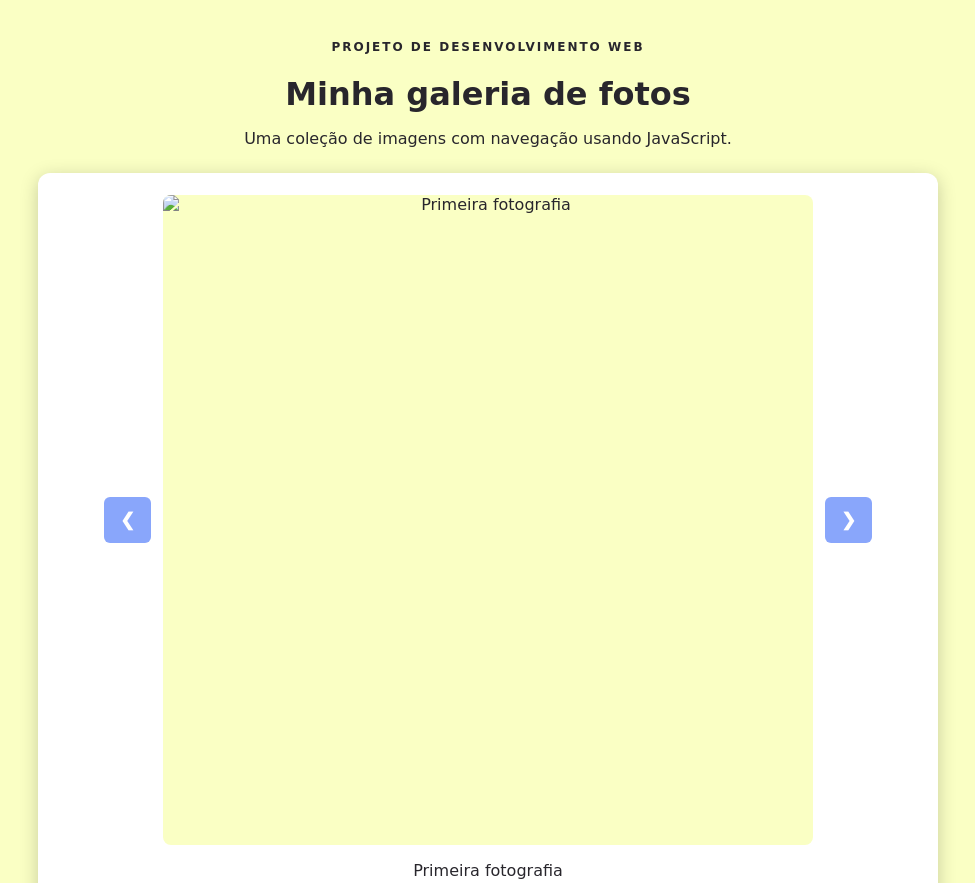
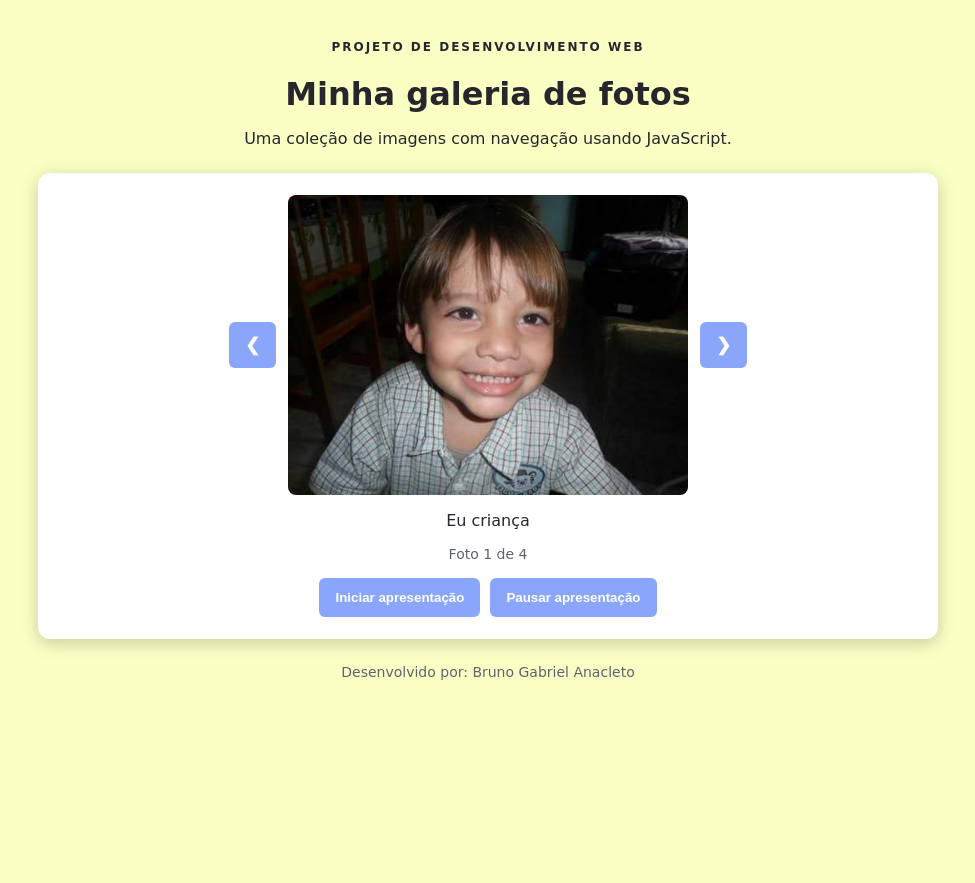
Before and after one commit to bruno-ganacleto/GaleriaInterativaCTW, a plain HTML site: page index.html in a window 1280 px wide. Shown: the top 883 px of the page, without its empty margins (152-1127 px from the left). After the commit the page ends 800 px from the top, so only its background shows below. Drawn offline with Linux system fonts and the light colour scheme.

Commit message:
Adicionei as imagens

```diff
--- a/script.js
+++ b/script.js
@@ -1,9 +1,9 @@
 // 1. Lista de imagens e legendas que serão exibidas.
 const fotos = [
-  { arquivo: "images/image1.jpeg", legenda: "Primeira fotografia" },
-  { arquivo: "images/image2.jpeg", legenda: "Segunda fotografia" },
-  { arquivo: "images/image3.jpg", legenda: "Terceira fotografia" },
-  { arquivo: "images/image4.jpg", legenda: "Quarta fotografia" }
+  { arquivo: "images/image1.jpg", legenda: "Eu criança" },
+  { arquivo: "images/image2.jpg", legenda: "Os crias" },
+  { arquivo: "images/image3.jpg", legenda: "Eu e meu parça" },
+  { arquivo: "images/image4.jpg", legenda: "Grande Curió 🙏" }
 ];
 
 // 2. Guarda a posição da foto que está sendo exibida.
--- a/style.css
+++ b/style.css
@@ -47,8 +47,8 @@ h1 {
 
 #foto-principal {
   width: 100%;
-  max-width: 650px;
-  height: 650px;
+  max-width: fit-content;
+  height: 300px;
   object-fit: cover;
   border-radius: 8px;
   background: #FAFFC4;
```
Also changed, not shown: images/image1.jpg (added), images/image2.jpg (added), images/image3.jpg (added), images/image4.jpg (added).
